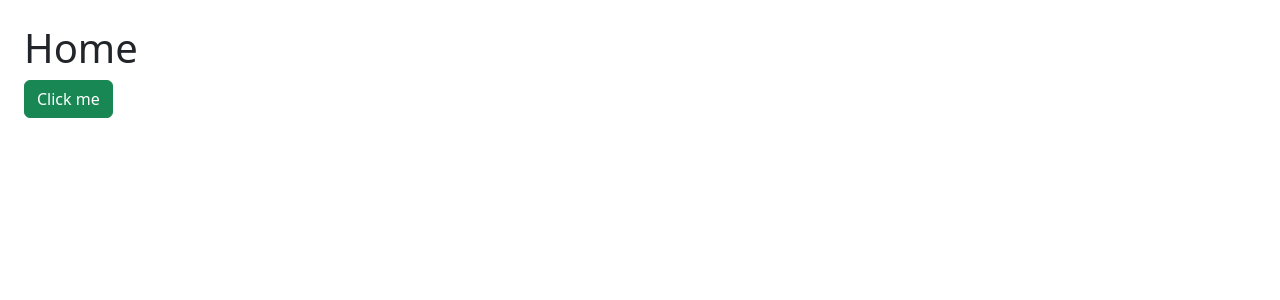
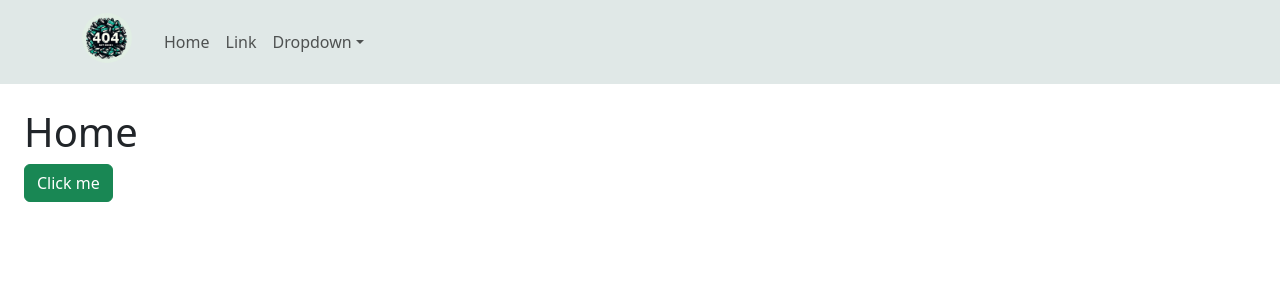
Before and after one commit to TeguhRandiAngginta/404notbooks, a React (Vite) app in the folder client/: page / in a window 1280 px wide. Shown: the top 300 px of the page. Built offline with nearby package versions, Linux system fonts and the light colour scheme.

Commit message:
menambah navbar

```diff
--- a/client/src/App.jsx
+++ b/client/src/App.jsx
@@ -1,21 +1,36 @@
-import { BrowserRouter, Routes, Route } from 'react-router-dom';
+import { BrowserRouter, Routes, Route, useLocation } from 'react-router-dom';
 import 'bootstrap/dist/css/bootstrap.min.css'; // Import CSS Bootstrap
 import { Toaster } from 'react-hot-toast';
 import Home from './pages/Home';
 import SignIn from './pages/Signin';
 import SignUp from './pages/Signup';
 import PrivacyPolicy from './pages/PrivacyPolicy';
+import Header from './component/Navbar';
 
-export default function App() {
+function AppContent() {
+  const location = useLocation()
+  //tanpa navbar
+  const hideNavbarRoutes = ['/signin', '/signup'];
+
   return (
-      <BrowserRouter>
-      <Toaster position="top-center"/>
+    <>
+      <Toaster position="top-center" />
+      {!hideNavbarRoutes.includes(location.pathname) && <Header />}
+
       <Routes>
         <Route path="/" element={<Home />} />
         <Route path="/signin" element={<SignIn />} />
         <Route path="/signup" element={<SignUp />} />
         <Route path="/privacy-policy" element={<PrivacyPolicy />} />
       </Routes>
+    </>
+  );
+}
+
+export default function App() {
+  return (
+    <BrowserRouter>
+      <AppContent />
     </BrowserRouter>
   );
 }
--- /dev/null
+++ b/client/src/component/Navbar.jsx
@@ -0,0 +1,37 @@
+import React from "react";
+import Container from 'react-bootstrap/Container';
+import Nav from 'react-bootstrap/Nav';
+import Navbar from 'react-bootstrap/Navbar';
+import NavDropdown from 'react-bootstrap/NavDropdown';
+import Image from 'react-bootstrap/Image';
+import logo from '../assets/logo/logoWeb.png';
+
+export default function Header() {
+    return (
+        <Navbar sticky="top" expand="lg" style={{ backgroundColor: '#e0e8e7' }}>
+            <Container>
+                <Navbar.Brand href="/">
+                <Image src={logo} roundedCircle className="logo me-2 mb-2" />
+                </Navbar.Brand>
+                <Navbar.Toggle aria-controls="basic-navbar-nav" />
+                <Navbar.Collapse id="basic-navbar-nav">
+                    <Nav className="me-auto">
+                        <Nav.Link href="#home">Home</Nav.Link>
+                        <Nav.Link href="#link">Link</Nav.Link>
+                        <NavDropdown title="Dropdown" id="basic-nav-dropdown">
+                            <NavDropdown.Item href="#action/3.1">Action</NavDropdown.Item>
+                            <NavDropdown.Item href="#action/3.2">
+                                Another action
+                            </NavDropdown.Item>
+                            <NavDropdown.Item href="#action/3.3">Something</NavDropdown.Item>
+                            <NavDropdown.Divider />
+                            <NavDropdown.Item href="#action/3.4">
+                                Separated link
+                            </NavDropdown.Item>
+                        </NavDropdown>
+                    </Nav>
+                </Navbar.Collapse>
+            </Container>
+        </Navbar>
+    );
+}
```
Lines whose indentation alone changed are shown as unchanged.
